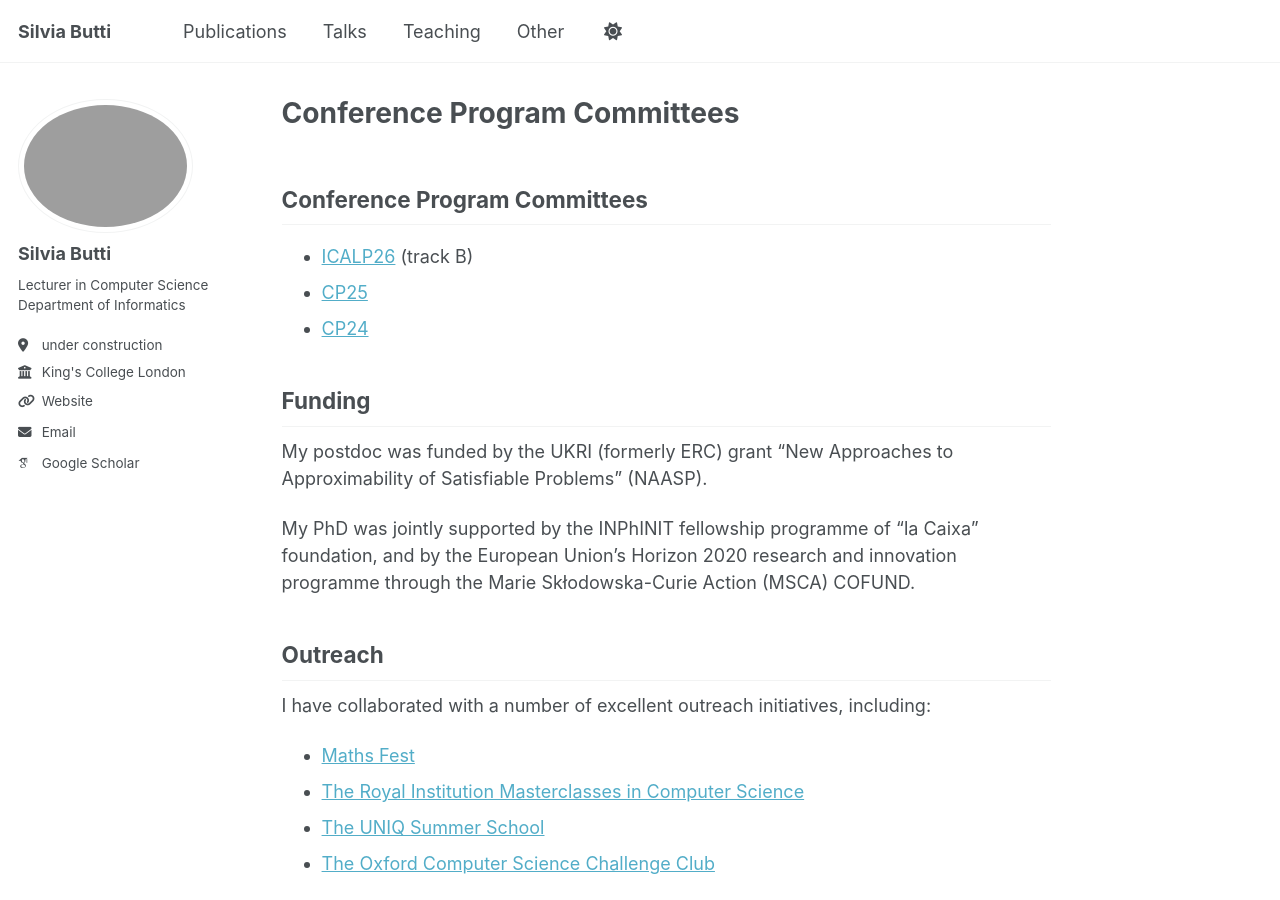
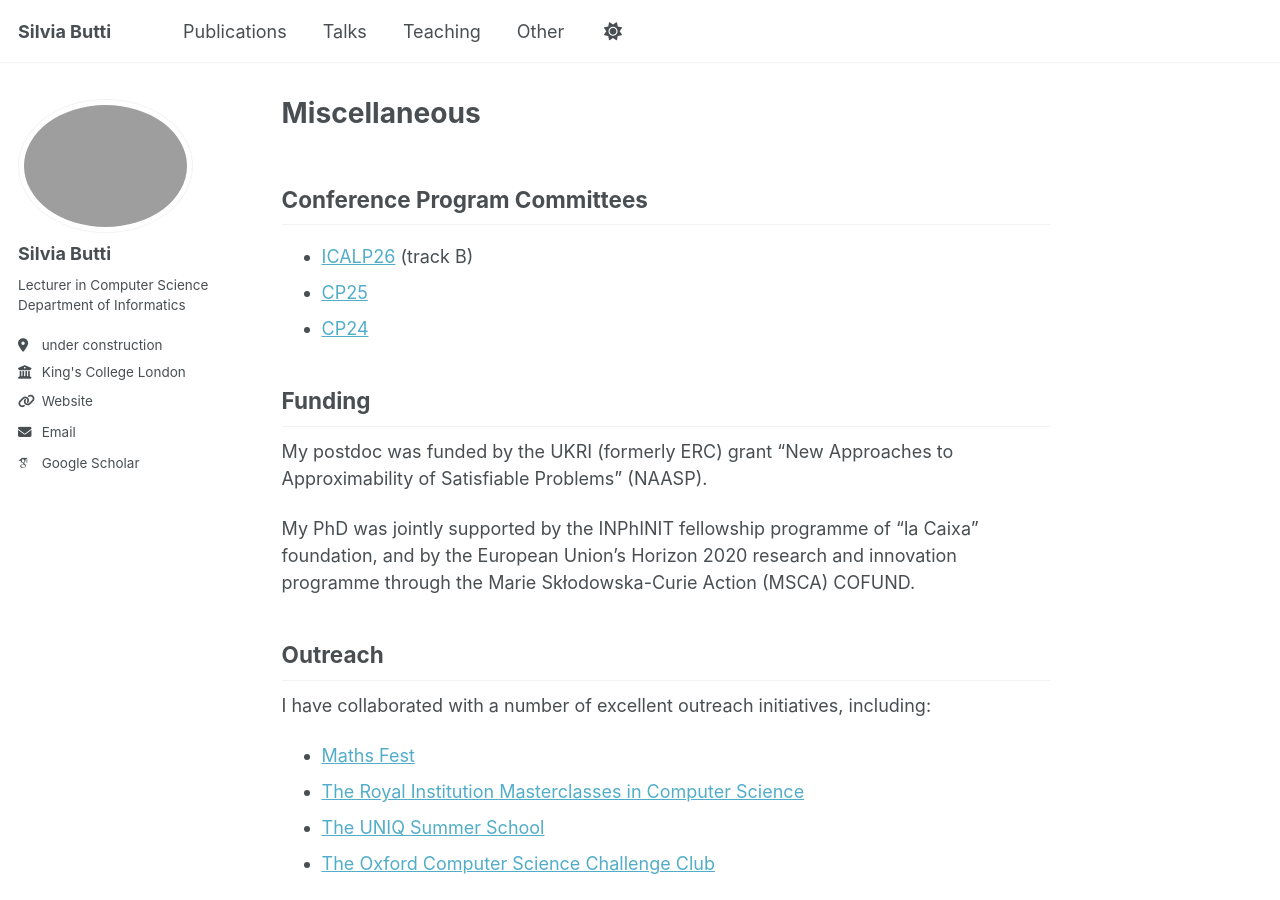
Before and after one commit to silviabutti/silviabutti.github.io, a Jekyll site: the page built from _pages/other.md, in a window 1280 px wide and 900 px high. Built offline with Jekyll 4.4.1, drawn with Linux system fonts in a browser that asks for light colours; some web fonts are replaced; our own code applies the rules of GitHub Pages for plain Markdown files; a script bundle is joined from its source files by our own code; library files that are not in the unit come from our copies; some of the changed lines change nothing that is shown.

Commit message:
Update other.md

```diff
--- a/_pages/other.md
+++ b/_pages/other.md
@@ -1,3 +1,12 @@
+---
+permalink: /misc/
+title: "Miscellaneous"
+author_profile: true
+redirect_from:
+  - /md/
+  - /misc.html
+---
+
 ## Conference Program Committees
 
 - [ICALP26](https://icalppodcspaa2026.cs.rhul.ac.uk/icalp/) (track B)
```
